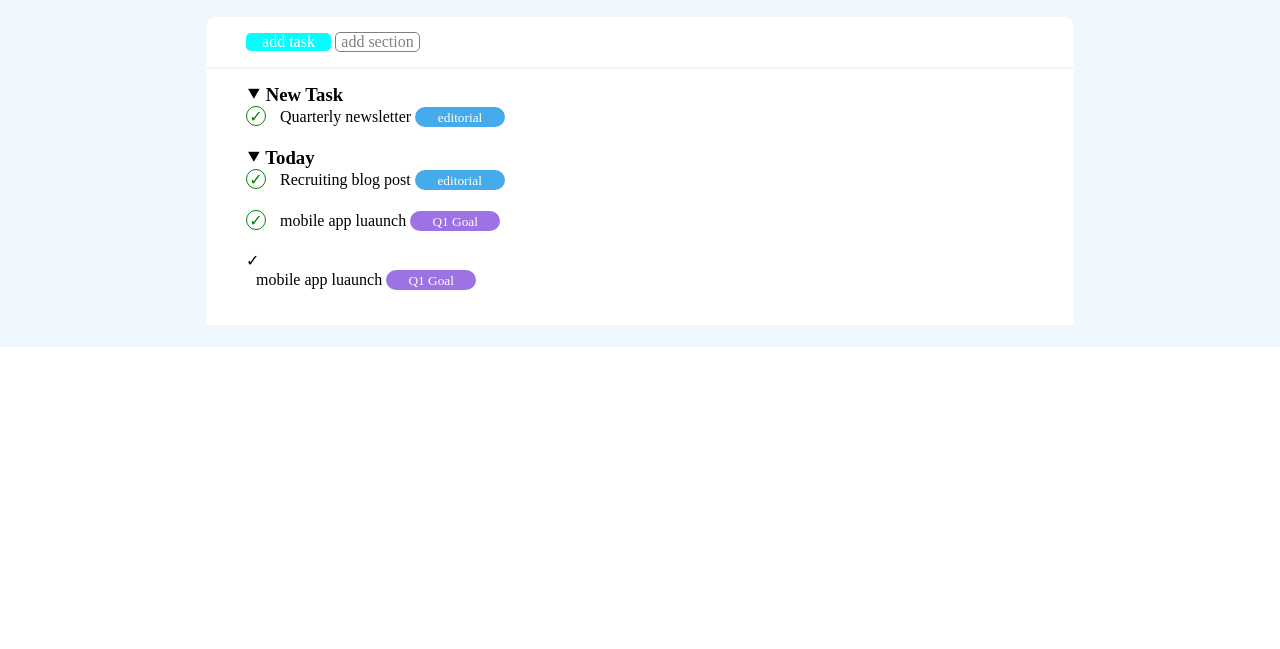
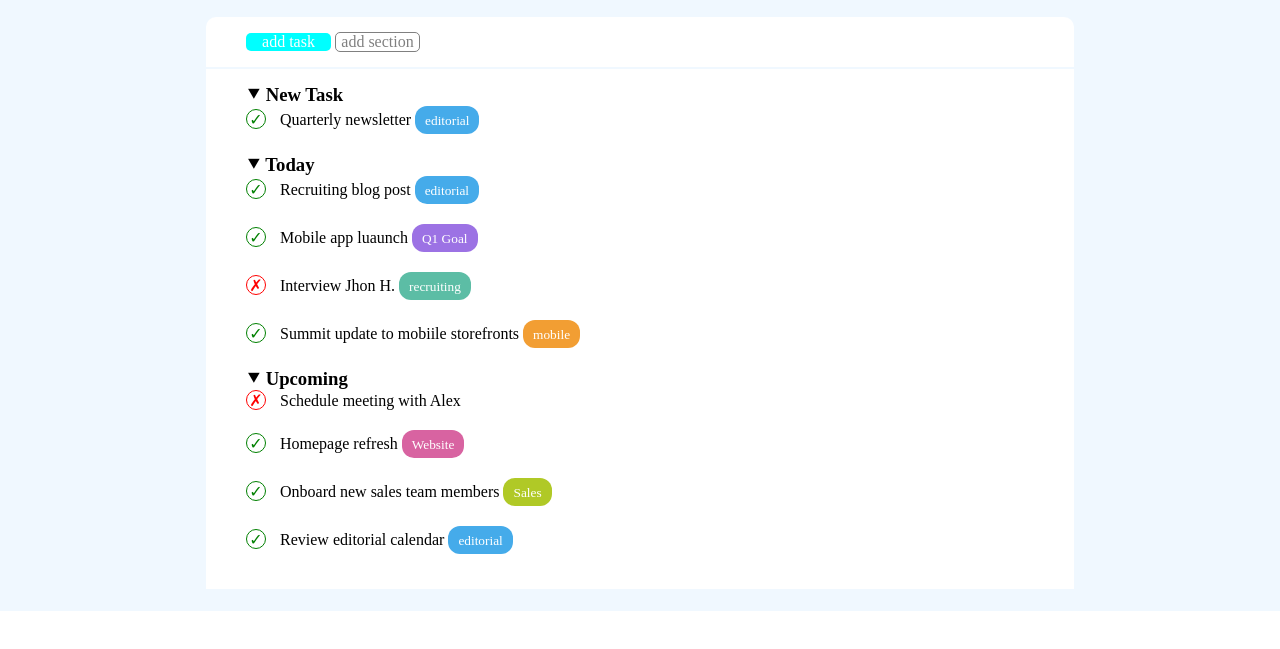
Before and after one commit to theguffs/html-css-toboolist, a plain HTML site: page index.html in a window 1280 px wide. Shown: the part 53-702 px from the top of the page. Drawn offline with Linux system fonts and the light colour scheme.

Commit message:
finito e ordinato

```diff
--- a/index.html
+++ b/index.html
@@ -7,46 +7,76 @@
         <title>Toboolist Youssef</title>
     </head>
     <body>
-
+<!-- header con titolo e logo-->
         <header>
             <img src="img/Logo.png" alt="logo" class="logo">
             <h1>Toboolist</h1>
         </header>
-
+<!-- inizio main-->
         <main>
+            <!-- primo conteiner -->
             <div class="conteiner top">
                 <div class="add task">add task</div>
                 <div class="add section">add section</div>
             </div>
+            <!-- primo conteiner -->
             <div class="conteiner bot">
-
+                <!-- section standard per tutte le attività-->
                 <section class="attività">
                     <h3>&#11206; New Task</h3>
                     <div class="completato">&check;</div>
                     <span class="testo"> Quarterly newsletter </span>
                     <span class="info editorial"><small>editorial</small></span>
                 </section>
-
+                <!-- copiato e incollato con modifiche-->
                 <section class="attività">
                     <h3>&#11206; Today</h3>
                     <div class="completato">&check;</div>
                     <span class="testo"> Recruiting blog post </span>
                     <span class="info editorial"><small>editorial</small></span>
                 </section>
-
+                <!-- copiato e incollato con modifiche-->
                 <section class="attività">
                     <div class="completato">&check;</div>
-                    <span class="testo"> mobile app luaunch </span>
+                    <span class="testo"> Mobile app luaunch </span>
                     <span class="info goal"><small>Q1 Goal</small></span>
                 </section>
+                <!-- copiato e incollato con modifiche-->
                 <section class="attività">
-                    <div class="incompleto">&check;</div>
-                    <span class="testo"> mobile app luaunch </span>
-                    <span class="info goal"><small>Q1 Goal</small></span>
+                    <div class="incompleto">&cross;</div>
+                    <span class="testo"> Interview Jhon H. </span>
+                    <span class="info recruiting"><small>recruiting</small></span>
                 </section>
-
-
-
+                <!-- copiato e incollato con modifiche-->
+                <section class="attività">
+                    <div class="completato">&check;</div>
+                    <span class="testo"> Summit update to mobiile storefronts </span>
+                    <span class="info mobile"><small>mobile</small></span>
+                </section>
+                <!-- copiato e incollato con modifiche-->
+                <section class="attività">
+                    <h3>&#11206; Upcoming</h3>
+                    <div class="incompleto">&cross;</div>
+                    <span class="testo"> Schedule meeting with Alex </span>
+                </section>
+                <!-- copiato e incollato con modifiche-->
+                <section class="attività">
+                    <div class="completato">&check;</div>
+                    <span class="testo"> Homepage refresh </span>
+                    <span class="info website"><small>Website</small></span>
+                </section>
+                <!-- copiato e incollato con modifiche-->
+                <section class="attività">
+                    <div class="completato">&check;</div>
+                    <span class="testo"> Onboard new sales team members </span>
+                    <span class="info sales"><small>Sales</small></span>
+                </section>
+                <!-- copiato e incollato con modifiche-->
+                <section class="attività">
+                    <div class="completato">&check;</div>
+                    <span class="testo"> Review editorial calendar </span>
+                    <span class="info editorial"><small>editorial</small></span>
+                </section>
             </div>
         </main>
     </body>
--- a/style.css
+++ b/style.css
@@ -68,22 +68,41 @@ main{
     display: inline-block;
 }
 .incompleto{
-
+    border: 1px solid red;
+    color: red;
+    border-radius: 50%;
+    width: 20px;
+    height: 20px;
+    line-height: 20px;
+    text-align: center;
+    display: inline-block;
 }
 .testo{
     padding-left: 10px;
 }
 .info{
     border-radius: 12px;
-    width: 90px;
-    padding: 1px;
+    padding: 5px 10px;
     color: white;
     text-align: center;
     display: inline-block;
 }
+/*cambio di colori*/
 .editorial{
     background-color: rgb(69, 171, 234);
 }
 .goal{
     background-color: rgb(156, 114, 228);
 }
+.recruiting{
+    background-color: rgb(92, 189, 165);
+}
+.mobile {
+    background-color: rgb(242, 158, 51);
+}
+.website {
+    background-color: rgb(216, 99, 161);
+}
+.sales{
+    background-color: rgb(176, 201, 38);
+}
```
